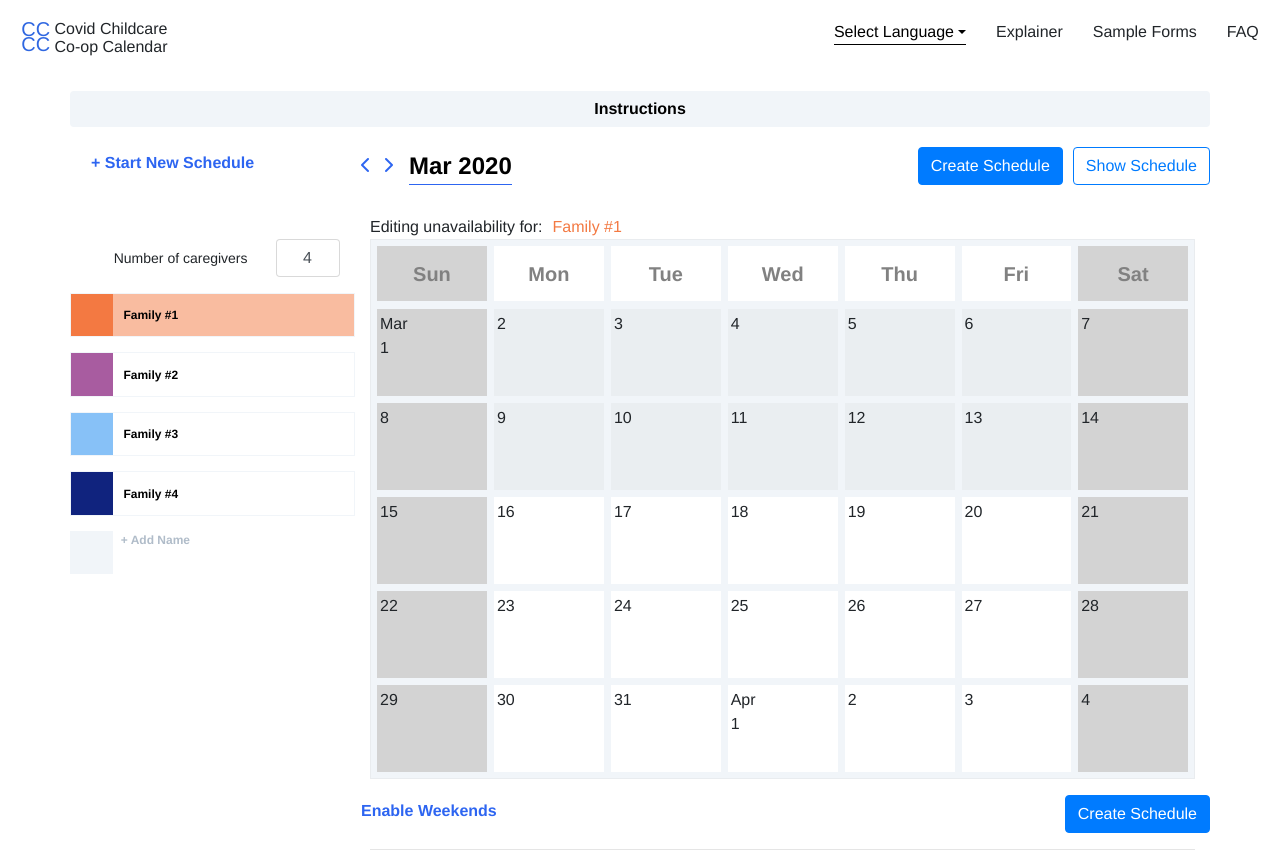
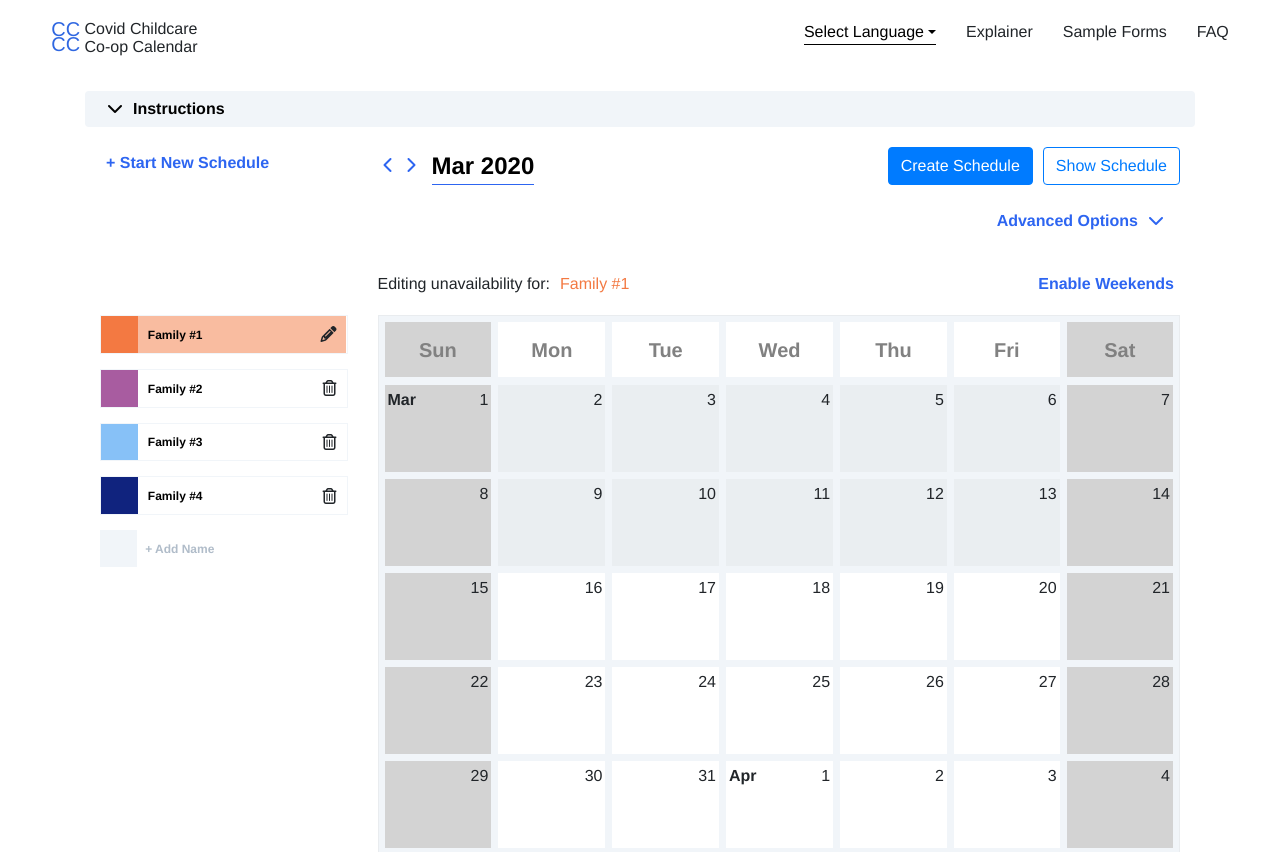
Before and after one commit to joni-f-g/cccc, a React (Create React App) app: page / in a window 1280 px wide. Shown: the top 852 px of the page. Built offline with nearby package versions, Linux system fonts and the light colour scheme.

Commit message:
fixes in UI/UX, add advanced options

```diff
--- a/src/App.css
+++ b/src/App.css
@@ -1,19 +1,7 @@
-/* .App { */
-/* text-align: center; */
-/* } */
-
-/* .App-header { */
-/* min-height: 100vh; */
-/* display: flex; */
-/* flex-direction: column; */
-/* align-items: center; */
-/* justify-content: center; */
-/* font-size: calc(10px + 2vmin); */
-/* } */
-
-/* .App-link { */
-/* color: #61dafb; */
-/* } */
+.row {
+  margin-left: 0 !important;
+  margin-right: 0 !important;
+}
 
 .hideCalendar {
   display: none;
@@ -22,28 +10,6 @@
 .showCalendar {
   display: block;
 }
-
-/* .info { */
-/* text-align: left; */
-/* width: 80%; */
-/* } */
-
-/* .infoButtons { */
-/* display: flex; */
-/* flex-wrap: wrap; */
-/* } */
-
-/* button { */
-/* border: 2px solid #4f3dfe; */
-/* padding: 0.5rem; */
-/* margin: 0.5rem; */
-/* cursor: pointer; */
-/* } */
-
-/* .title { */
-/* color: #4f3dfe; */
-/* font-style: italic; */
-/* } */
 
 .color0 {
   background: #f37942;
@@ -127,6 +93,15 @@ a.dropdown-toggle:hover {
   text-decoration: none;
 }
 
+.text-btn {
+  font-weight: bold;
+  font-size: 16px;
+  margin: 6px;
+  line-height: 20px;
+  color: #2d65f1 !important;
+  cursor: pointer;
+}
+
 .Navigation {
   padding-left: 4%;
   padding-right: 4%;
@@ -144,3 +119,8 @@ body {
 .current-family {
   margin-left: 10px;
 }
+
+.back {
+  margin-bottom: 15px;
+  width: fit-content;
+}
--- a/src/components/Calendar.css
+++ b/src/components/Calendar.css
@@ -1,16 +1,15 @@
 .instructions {
   color: black;
   font-weight: bold;
+  text-align: left;
+  cursor: pointer;
   background: #f1f5f9;
   border: 2px;
 }
 
-.text-btn {
-  font-weight: bold;
-  font-size: 16px;
-  margin: 6px;
-  line-height: 20px;
-  color: #2d65f1 !important;
+.instructionChev {
+  margin-right: 10px;
+  margin-left: 10px;
 }
 
 .date {
@@ -26,8 +25,32 @@
   color: #000000 !important;
 }
 
-.Calendar {
+.advancedOptions {
   margin-top: 20px;
+}
+
+.pickers {
+  display: flex;
+}
+
+.range {
+  display: flex;
+  align-items: center;
+  margin-top: 20px;
+  margin-left: 20px;
+}
+
+.datesMenu {
+  overflow-y: scroll;
+  height: 400px;
+}
+
+.calendar {
+  margin-top: 20px;
+}
+
+.calendarMain {
+  margin-top: 15px;
 }
 
 table.cal {
@@ -42,6 +65,7 @@ table.cal tbody td {
   width: 113px;
   padding: 3px;
   border-color: #f1f5f9;
+  text-align: right;
 }
 
 div.day {
@@ -67,6 +91,12 @@ table.cal thead th {
 
 table.cal tbody td.weekend {
   background: #f1f5f9;
+}
+
+.nextMonth {
+  text-align: left;
+  position: absolute;
+  font-weight: 600;
 }
 
 #links {
--- a/src/components/Calendar.js
+++ b/src/components/Calendar.js
@@ -1,14 +1,12 @@
 import React, { useState } from "react";
 import {
   addDays,
-  addWeeks,
   subDays,
   endOfMonth,
   format,
   startOfToday,
   startOfWeek,
   startOfMonth,
-  startOfYear,
   endOfWeek,
   isAfter,
   isSameDay,
@@ -35,6 +33,7 @@ const colors = [
 ];
 
 const Calendar = ({ locale }) => {
+  let advancedOptions;
   let instructions;
   let weekendsNo;
   let weekendsYes;
@@ -44,9 +43,15 @@ const Calendar = ({ locale }) => {
   let downloadSchedule;
   let linkCalendar;
   let linkCopied;
+  let family;
 
   switch (locale ? locale.code : "en-US") {
     case "es":
+      advancedOptions = {
+        toggle: "Advanced Options",
+        startDate: "Start Date",
+        endDate: "End Date"
+      };
       instructions = "Instrucciones";
       weekendsNo = "Fin de Semanas NO";
       weekendsYes = "Fin de Semanas SI";
@@ -56,8 +61,14 @@ const Calendar = ({ locale }) => {
       downloadSchedule = "descargar horario";
       linkCalendar = "enlace a horario";
       linkCopied = "enlace es copiado";
+      family = "Familia";
       break;
     case "zh-CN":
+      advancedOptions = {
+        toggle: "Advanced Options",
+        startDate: "Start Date",
+        endDate: "End Date"
+      };
       instructions = "使用指南";
       weekendsNo = "不包括周末";
       weekendsYes = "包括周末";
@@ -67,8 +78,14 @@ const Calendar = ({ locale }) => {
       downloadSchedule = "下载日程";
       linkCalendar = "链接日程";
       linkCopied = "链接已复制";
+      family = "家庭";
       break;
     case "pt":
+      advancedOptions = {
+        toggle: "Advanced Options",
+        startDate: "Start Date",
+        endDate: "End Date"
+      };
       instructions = "Instruções";
       weekendsNo = "Fins-de-semana NÃO";
       weekendsYes = "Fins-de-semana SIM";
@@ -78,8 +95,14 @@ const Calendar = ({ locale }) => {
       downloadSchedule = "Fazer download do horário";
       linkCalendar = "Fazer link do calendário";
       linkCopied = "Link copiado";
+      family = "Família";
       break;
     case "de":
+      advancedOptions = {
+        toggle: "Advanced Options",
+        startDate: "Start Date",
+        endDate: "End Date"
+      };
       instructions = "Anleitung";
       weekendsNo = "Wochenenden NEIN";
       weekendsYes = "Wochenenden JA";
@@ -89,8 +112,14 @@ const Calendar = ({ locale }) => {
       downloadSchedule = "Zeitplan herunterladen";
       linkCalendar = "Verknüpfe Kalendar";
       linkCopied = "Link kopiert";
+      family = "Familie";
       break;
     case "fr":
+      advancedOptions = {
+        toggle: "Advanced Options",
+        startDate: "Start Date",
+        endDate: "End Date"
+      };
       instructions = "Instructions";
       weekendsNo = "Weekends NON";
       weekendsYes = "Weekends OUI";
@@ -100,8 +129,14 @@ const Calendar = ({ locale }) => {
       downloadSchedule = "Télécharger l'Horaire";
       linkCalendar = "Lien à l'Emploi du Temps";
       linkCopied = "Lien Copié";
+      family = "Famille";
       break;
     case "el":
+      advancedOptions = {
+        toggle: "Advanced Options",
+        startDate: "Start Date",
+        endDate: "End Date"
+      };
       instructions = "Οδηγίες";
       weekendsNo = "Σ/Κ Μη ενεργοποιημένα";
       weekendsYes = "Σ/Κ Ενεργοποιημένα";
@@ -111,8 +146,14 @@ const Calendar = ({ locale }) => {
       downloadSchedule = "Κατέβαστε το πρόγραμμα";
       linkCalendar = "Σύνδεση ημερολογίου";
       linkCopied = "Αντιγραφή συνδέσμου";
+      family = "Οικογένεια";
       break;
     default:
+      advancedOptions = {
+        toggle: "Advanced Options",
+        startDate: "Start Date",
+        endDate: "End Date"
+      };
       instructions = "Instructions";
       weekendsNo = "Disable Weekends";
       weekendsYes = "Enable Weekends";
@@ -122,6 +163,7 @@ const Calendar = ({ locale }) => {
       downloadSchedule = "Download Schedule";
       linkCalendar = "Generate Link";
       linkCopied = "✔ Link Copied!";
+      family = "Family";
   }
 
   const today = startOfToday();
@@ -130,26 +172,56 @@ const Calendar = ({ locale }) => {
   const endDate = endOfWeek(monthEnd);
   const search = QueryString.parse(window.location.search);
   const [availabilities, setAvailabilities] = useState(
-    search.availabilities ? JSON.parse(search.availabilities) : []
+    search.availabilities ? JSON.parse(search.availabilities) : [[], [], [], []]
   );
   const [assignments, setAssignments] = useState(search.assignments || []);
   const [latestDate, setLatestDate] = useState(endDate);
   const [currentDate, setCurrentDate] = useState(
     search.currentDate ? new Date(search.currentDate) : new Date()
   );
-  const [familyNames, setFamilyNames] = useState(
-    search.familyNames ? JSON.parse(search.familyNames) : null
+  const [families, setFamilies] = useState(
+    search.families
+      ? JSON.parse(search.families)
+      : [
+          { id: 0, value: `${family} #1` },
+          { id: 1, value: `${family} #2` },
+          { id: 2, value: `${family} #3` },
+          { id: 3, value: `${family} #4` }
+        ]
   );
   const [enableWeekends, setEnableWeekends] = useState(
     search.enableWeekends ? search.enableWeekends === "true" : false
   );
   const [showSchedule, setShowSchedule] = useState(
-    search.showSchedule || false
+    search.showSchedule ? search.showSchedule === "true" : false
   );
+  const [showAdvancedOptions, setShowAdvancedOptions] = useState(false);
   const [currentFamily, setCurrentFamily] = useState(
-    familyNames ? familyNames[0] : null
+    families ? families[0] : null
   );
   const [shareLink, setShareLink] = useState(null);
+  const [showInstructions, setShowInstructions] = useState(false);
+
+  // Set dates for start/end date pickers
+  const startDates = [];
+  const endDates = [];
+  (() => {
+    let day = addDays(currentDate, 1);
+    while (day < latestDate) {
+      const cloneDay = day;
+      startDates.push(cloneDay);
+      day = addDays(day, 1);
+    }
+  })();
+
+  (() => {
+    let day = addDays(latestDate, 1);
+    while (day <= endOfMonth(addMonths(latestDate, 1))) {
+      const cloneDay = day;
+      endDates.push(cloneDay);
+      day = addDays(day, 1);
+    }
+  })();
 
   const isAvailability = (fam, index, day) => {
     const dayAfterToday = addDays(today, index);
@@ -164,7 +236,7 @@ const Calendar = ({ locale }) => {
   };
 
   const isUnavailable = (family, day) =>
-    family.some(unavailableDay => isSameDay(unavailableDay, day));
+    family.some(unavailableDay => isSameDay(new Date(unavailableDay), day));
 
   const getCellStyle = (day, disabled) => {
     let style = "";
@@ -198,7 +270,10 @@ const Calendar = ({ locale }) => {
       });
     } else {
       assignments.forEach((famScheduled, i) => {
-        if (isAvailability(famScheduled, i, day)) {
+        if (famScheduled === -1) {
+          style =
+            "linear-gradient(to bottom right,  transparent calc(50% - 1px), red, transparent calc(50% + 1px))";
+        } else if (isAvailability(famScheduled, i, day)) {
           style = colors[famScheduled];
         }
       });
@@ -215,7 +290,7 @@ const Calendar = ({ locale }) => {
           availabilities: JSON.stringify(availabilities),
           assignments,
           currentDate,
-          familyNames: JSON.stringify(familyNames),
+          families: JSON.stringify(families),
           enableWeekends,
           showSchedule
         });
@@ -300,13 +375,14 @@ const Calendar = ({ locale }) => {
         isAfter(day, startOfWeek(currentDate)))
     ) {
       const availabilityUpdate = availabilities;
-      if (availabilities[currentFamily.id].some(d => isSameDay(d, day))) {
-        const indexToRemove = availabilityUpdate[currentFamily.id].findIndex(
-          d => isSameDay(d, day)
+      const index = families.findIndex(fam => fam.id === currentFamily.id);
+      if (availabilities[index].some(d => isSameDay(d, day))) {
+        const indexToRemove = availabilityUpdate[index].findIndex(d =>
+          isSameDay(d, day)
         );
-        availabilityUpdate[currentFamily.id].splice(indexToRemove, 1);
+        availabilityUpdate[index].splice(indexToRemove, 1);
       } else {
-        availabilityUpdate[currentFamily.id].push(day);
+        availabilityUpdate[index].push(day);
       }
       setAvailabilities([...availabilityUpdate]);
       if (isAfter(day, latestDate)) {
@@ -326,6 +402,7 @@ const Calendar = ({ locale }) => {
       const endDate = endOfWeek(monthEnd);
       let weekday = day;
       const availabilityUpdate = availabilities;
+      const index = families.findIndex(fam => fam.id === currentFamily.id);
       if (
         !isAfter(weekday, startOfWeek(currentDate)) &&
         !isSameDay(weekday, startOfWeek(currentDate))
@@ -334,15 +411,13 @@ const Calendar = ({ locale }) => {
       }
       while (weekday <= endDate) {
         const cloneDay = weekday;
-        if (
-          availabilities[currentFamily.id].some(d => isSameDay(d, cloneDay))
-        ) {
-          const indexToRemove = availabilityUpdate[currentFamily.id].findIndex(
-            d => isSameDay(d, cloneDay)
+        if (availabilities[index].some(d => isSameDay(d, cloneDay))) {
+          const indexToRemove = availabilityUpdate[index].findIndex(d =>
+            isSameDay(d, cloneDay)
           );
-          availabilityUpdate[currentFamily.id].splice(indexToRemove, 1);
+          availabilityUpdate[index].splice(indexToRemove, 1);
         } else {
-          availabilityUpdate[currentFamily.id].push(cloneDay);
+          availabilityUpdate[index].push(cloneDay);
         }
         weekday = addDays(weekday, 7);
       }
@@ -360,12 +435,19 @@ const Calendar = ({ locale }) => {
           <div className="dropdown show">
             <div
               className="w-100 btn instructions"
+              onClick={() => setShowInstructions(!showInstructions)}
               data-toggle="collapse"
               href="#instructions"
               role="button"
+              tabIndex="0"
               aria-expanded="false"
               aria-controls="collapseExample"
             >
+              <i
+                className={`fas instructionChev fa-chevron-${
+                  showInstructions ? "up" : "down"
+                }`}
+              />
               {instructions}
             </div>
             <div className="collapse" id="instructions">
@@ -376,7 +458,7 @@ const Calendar = ({ locale }) => {
           </div>
         </div>
       </div>
-      <div className="Calendar">
+      <div className="calendar">
         <div className="row Calendar-Top">
           <div className="col-xs-12 col-md-3 New-Sched">
             <div id="reset" className="text-btn">
@@ -385,10 +467,22 @@ const Calendar = ({ locale }) => {
           </div>
           <div className="col-md-9 Calendar-Nav">
             <div className="row">
-              <div id="prev" className="text-btn chev" onClick={prevMonth}>
+              <div
+                id="prev"
+                className="text-btn chev"
+                role="button"
+                tabIndex="0"
+                onClick={prevMonth}
+              >
                 <i className="fas fa-chevron-left" />
               </div>
-              <div id="next" className="text-btn chev" onClick={nextMonth}>
+              <div
+                id="next"
+                className="text-btn chev"
+                role="button"
+                tabIndex="0"
+                onClick={nextMonth}
+              >
                 <i className="fas fa-chevron-right" />
               </div>
               <div id="week" className="dropdown date">
@@ -402,7 +496,11 @@ const Calendar = ({ locale }) => {
                   value={createSchedule}
                   onClick={() => {
                     setAssignments(
-                      alg.generateSchedule(availabilities, latestDate)[0]
+                      alg.generateSchedule(
+                        availabilities,
+                        currentDate,
+                        latestDate
+                      )[0]
                     );
                     setShowSchedule(true);
                   }}
@@ -418,33 +516,204 @@ const Calendar = ({ locale }) => {
             </div>
           </div>
         </div>
+        <div className="row advancedOptions">
+          <div className="col-md-3" />
+          <div className="col-md-9">
+            <div className="row">
+              <div
+                role="button"
+                tabIndex="0"
+                className="text-btn ml-auto"
+                onClick={() => setShowAdvancedOptions(!showAdvancedOptions)}
+              >
+                {advancedOptions.toggle}
+                <i
+                  className={`fas instructionChev fa-chevron-${
+                    showAdvancedOptions ? "up" : "down"
+                  }`}
+                />
+              </div>
+            </div>
+          </div>
+        </div>
+        <div className="row">
+          <div className="col-md-3" />
+          <div className="col-md-9">
+            <div className="row">
+              {showAdvancedOptions && (
+                <div className="ml-auto pickers">
+                  <div id="week" className="dropdown range">
+                    {advancedOptions.startDate + ":"}
+                    <a
+                      className="dropdown-toggle date"
+                      href="#"
+                      role="button"
+                      id="dropdownMenuLink"
+                      data-toggle="dropdown"
+                      aria-haspopup="true"
+                      aria-expanded="false"
+                    >
+                      {format(currentDate, "MMM dd", { locale })}
+                    </a>
+                    <div
+                      className="dropdown-menu datesMenu"
+                      aria-labelledby="dropdownMenuLink"
+                    >
+                      {startDates.map(date => (
+                        <a
+                          key={`${date}_start`}
+                          className="dropdown-item"
+                          href="#"
+                          onClick={() => setCurrentDate(date)}
+                        >
+                          {format(date, "MMM dd", { locale })}
+                        </a>
+                      ))}
+                    </div>
+                  </div>
+                  <div id="week" className="dropdown range">
+                    {advancedOptions.endDate + ":"}
+                    <a
+                      className="dropdown-toggle date"
+                      href="#"
+                      role="button"
+                      id="dropdownMenuLink"
+                      data-toggle="dropdown"
+                      aria-haspopup="true"
+                      aria-expanded="false"
+                    >
+                      {format(latestDate, "MMM dd", { locale })}
+                    </a>
+                    <div
+                      className="dropdown-menu datesMenu"
+                      aria-labelledby="dropdownMenuLink"
+                    >
+                      {endDates.map(date => (
+                        <a
+                          key={`${date}_end`}
+                          className="dropdown-item"
+                          href="#"
+                          onClick={() => setLatestDate(date)}
+                        >
+                          {format(date, "MMM dd", { locale })}
+                        </a>
+                      ))}
+                    </div>
+                  </div>
+                </div>
+              )}
+            </div>
+          </div>
+        </div>
         <div className="row Current-Edit">
           <div className="col-md-3" />
           <div className="col-md-9">
+            <div className="row">
               <div className="form-inline">
                 <label htmlFor="current-family">
                   Editing unavailability for:
                 </label>
                 <div
                   className={`current-family ${
-                  currentFamily ? `currentFamily${currentFamily.id}` : ""
+                    currentFamily
+                      ? `currentFamily${families.findIndex(
+                          fam => fam.id === currentFamily.id
+                        )}`
+                      : ""
                   }`}
                   id="current-family"
                 >
                   {currentFamily && currentFamily.value}
                 </div>
               </div>
+              <div
+                role="button"
+                tabIndex="0"
+                className="text-btn ml-auto"
+                onClick={() => setEnableWeekends(!enableWeekends)}
+              >
+                {enableWeekends ? weekendsNo : weekendsYes}
               </div>
             </div>
-        <div className="row Calendar-Main">
-          <Family
-            familyNames={familyNames}
-            locale={locale}
-            setAvailabilities={avail => setAvailabilities(avail)}
-            setCurrentFamily={fam => setCurrentFamily(fam)}
-            setFamilyNames={fams => setFamilyNames(fams)}
-            setShowSchedule={res => setShowSchedule(res)}
+          </div>
+        </div>
+        <div className="row calendarMain">
+          <div className="col-xs-12 col-md-3">
+            {families &&
+              families.length &&
+              families.map((fam, i) => (
+                <div key={i} className="family row">
+                  <div
+                    className={`colorbox color${i}`}
+                    onClick={() => {
+                      setCurrentFamily(fam);
+                    }}
                   />
+                  <div
+                    className={`namebox${
+                      currentFamily && currentFamily.id === fam.id
+                        ? ` currentColor${i}`
+                        : ""
+                    }`}
+                  >
+                    <input
+                      className={`name${
+                        currentFamily && currentFamily.id === fam.id
+                          ? ` currentColor${i}`
+                          : ""
+                      }`}
+                      type="text"
+                      value={fam.value}
+                      onChange={e => {
+                        const fams = [...families];
+                        const updatedFam = {
+                          id: fam.id,
+                          value: e.target.value
+                        };
+                        const update = fams.splice(i, 1, updatedFam);
+                        setFamilies(fams);
+                      }}
+                    />
+                    {currentFamily && currentFamily.id === fam.id ? (
+                      <i className="fas fa-pencil-alt edit" />
+                    ) : (
+                      <i
+                        className="far fa-trash-alt edit"
+                        onClick={() => {
+                          const famUpdate = [...families];
+                          famUpdate.splice(i, 1);
+                          setFamilies(famUpdate);
+                          const availabilitiesUpdate = [...availabilities];
+                          availabilitiesUpdate.splice(i, 1);
+                          setAvailabilities(availabilitiesUpdate);
+                        }}
+                      />
+                    )}
+                  </div>
+                </div>
+              ))}
+            {families.length < 7 && (
+              <div
+                className="addfamily row"
+                onClick={() => {
+                  setFamilies([
+                    ...families,
+                    {
+                      id: families[families.length - 1].id + 1,
+                      value: `${family} #${families.length + 1}`
+                    }
+                  ]);
+                  setAvailabilities([...availabilities, []]);
+                }}
+              >
+                <div className="colorbox" style={{ background: "#F1F5F9" }} />
+                <div className="namebox" style={{ background: "white" }}>
+                  <div className="name">+ Add Name</div>
+                </div>
+              </div>
+            )}
+          </div>
+
           <div className="col-md-9">
             <table id="av_cal" className="cal table table-bordered">
               <colgroup>
@@ -460,29 +729,6 @@ const Calendar = ({ locale }) => {
         <div className="row">
           <div className="col-md-3" />
           <div className="col-xs-12 col-md-9">
-            <div className="row">
-              <div
-                id="reset"
-                role="button"
-                tabIndex="0"
-                className="text-btn"
-                onClick={() => setEnableWeekends(!enableWeekends)}
-              >
-                {enableWeekends ? weekendsNo : weekendsYes}
-              </div>
-              <input
-                type="button"
-                id="schedule"
-                className="ml-auto btn btn-primary"
-                value={createSchedule}
-                onClick={() => {
-                  setAssignments(
-                    alg.generateSchedule(availabilities, latestDate)[0]
-                  );
-                  setShowSchedule(true);
-                }}
-              />
-            </div>
             <hr className="solid" />
             <div id="links">
               <a
@@ -495,7 +741,7 @@ const Calendar = ({ locale }) => {
                 onClick={() =>
                   downloadCalendar(
                     assignments,
-                    familyNames,
+                    families,
                     currentDate,
                     enableWeekends
                   )
--- a/src/components/Family.css
+++ b/src/components/Family.css
@@ -5,12 +5,14 @@
 .colorbox {
   width: 15%;
   padding-top: 15%;
+  cursor: pointer;
 }
 
 .namebox {
   width: 85%;
   display: flex;
   overflow: hidden;
+  justify-content: space-between;
 }
 
 .name {
@@ -23,6 +25,11 @@
   border: 0px;
 }
 
+.edit {
+  align-self: center;
+  padding-right: 10px;
+}
+
 div.addfamily div.namebox div.name {
   position: relative;
   color: #b0bcc9;
@@ -31,12 +38,16 @@ div.addfamily div.namebox div.name {
   font-size: 12px;
   transform: translateY(-50%);
   font-weight: bold;
+  align-self: flex-start;
+}
+
+.addfamily {
+  cursor: pointer;
 }
 
 .family {
   border: 1px solid #f1f5f9;
   margin-bottom: 15px;
-  cursor: pointer;
 }
 
 .currentColor0 {
--- a/src/components/Family.js
+++ b/src/components/Family.js
@@ -124,6 +124,10 @@ const Family = ({
                     setFamilyNames(update);
                   }}
                 />
+                {selectedFamily &&
+                  selectedFamily.id === i && (
+                    <i class="fas fa-pencil-alt edit" />
+                  )}
               </div>
             </div>
           ))}
--- a/src/helper.js
+++ b/src/helper.js
@@ -13,10 +13,10 @@ import {
 import { computeSchedule } from "ccc-solver";
 
 export const alg = {
-  generateSchedule: (unavailabilities, latestDate) => {
+  generateSchedule: (unavailabilities, currentDate, latestDate) => {
     const availabilities = [];
     const numberOfFamilies = unavailabilities.length;
-    let day = startOfToday();
+    let day = currentDate;
     while (!isAfter(day, latestDate)) {
       const cloneDay = day;
       const availabilityOnDay = unavailabilities.reduce((acc, curr, i) => {
```
Also changed, not shown: src/App.js (+8 -4 lines). Lines whose indentation alone changed are shown as unchanged.
